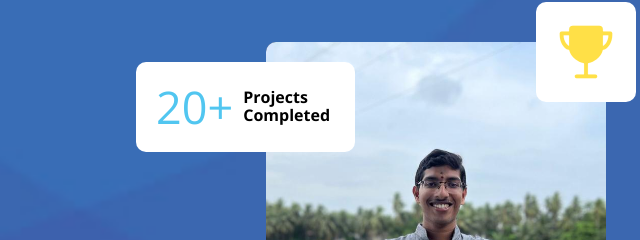
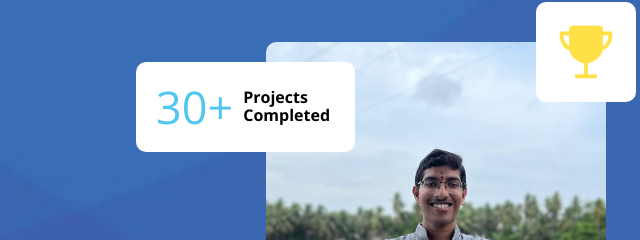
Before and after one commit to sundarveluri/sundarveluri.github.io, a plain HTML site: page index.html in a window 1280 px wide. Shown: the part 173-413 px from the top of the page, 539-1179 px from the left. Drawn offline with nearby package versions, Linux system fonts and the light colour scheme.

Commit message:
Update index.html

```diff
--- a/index.html
+++ b/index.html
@@ -99,7 +99,7 @@
             </div>
 
             <div class="elem elem-1">
-              <p class="elem-title">20+</p>
+              <p class="elem-title">30+</p>
 
               <p class="elem-text">Projects Completed</p>
             </div>
```
